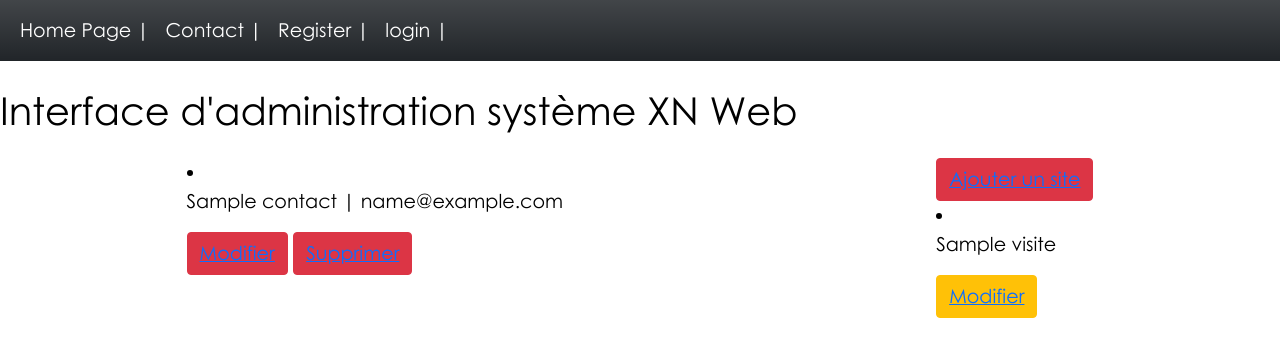
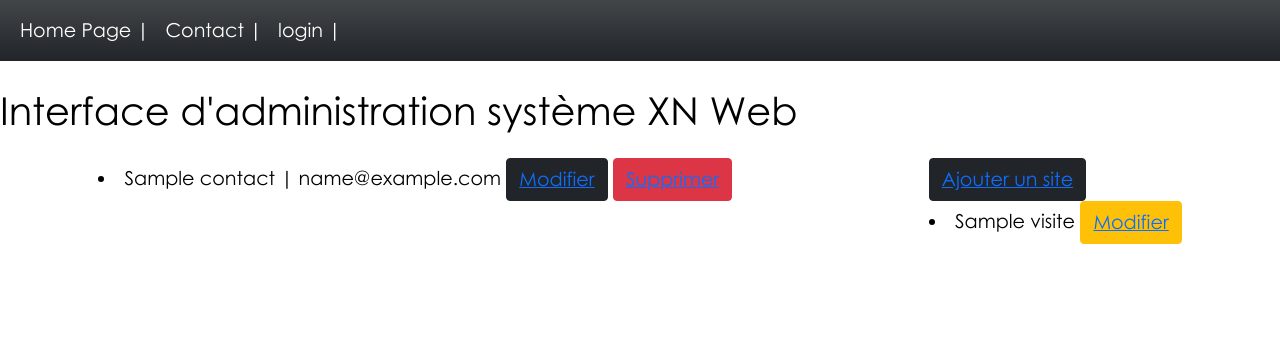
Before and after one commit to XavierNormandiere/xnWebV6, a Symfony app: template templates/admin/admin.html.twig in a window 1280 px wide. Shown: the top 357 px of the page. Run offline with Twig, Linux system fonts and the light colour scheme; the template is opened without the code that fills it: most values are stand-ins (such as "Sample title", 1, 10 or a date in 2020); some libraries are stand-ins or nearby versions.

Commit message:
controle acces register

```diff
--- a/templates/admin/admin.html.twig
+++ b/templates/admin/admin.html.twig
@@ -12,8 +12,8 @@
     <div>
         {% for contact in contacts %}
         <li>
-            <p>{{ contact.nom }} | {{ contact.email }}</p>
-            <button type="button" class="btn btn-danger">
+            {{ contact.nom }} | {{ contact.email }}
+            <button type="button" class="btn btn-dark">
                 <a href="{{ path('admin_editContact', {'id':contact.id}) }}">Modifier</a>
             </button>
             <button type="button" class="btn btn-danger">
@@ -24,13 +24,13 @@
     </div>
 
     <div>
-        <button type="button" class="btn btn-danger">
+        <button type="button" class="btn btn-dark">
             <a href="{{ path('admin_newVisite') }}">Ajouter un site</a>
         </button>
     {% for visite in visites %}
 
         <li>
-            <p>{{ visite.titre }}</p>
+            {{ visite.titre }}
             <button type="button" class="btn btn-warning">
                 <a href="{{ path('admin_editVisite', {'id':visite.id}) }}">Modifier</a>
             </button>
--- a/templates/inc/nav.html.twig
+++ b/templates/inc/nav.html.twig
@@ -9,10 +9,6 @@
 
                 <li class="nav-item">
                     <a class="nav-link text-white" href="{{ path('contact_formulaire') }}"> Contact |</a>
-                </li>
-
-                <li class="nav-item">
-                    <a class="nav-link text-white" href="{{ path('app_register') }}"> Register |</a>
                 </li>
 
                 <li class="nav-item">
@@ -28,6 +24,9 @@
                 </li>
                 {% if is_granted("ROLE_ADMIN") %}
                     <li class="nav-item">
+                        <a class="nav-link text-white" href="{{ path('app_register') }}"> Register |</a>
+                    </li>
+                    <li class="nav-item">
                         <a class="nav-link text-white" href="{{ path('admin_admin') }}">Interface Admin |</a>
                     </li>
                 {% endif %}
```
Also changed, not shown: 1 other file.
